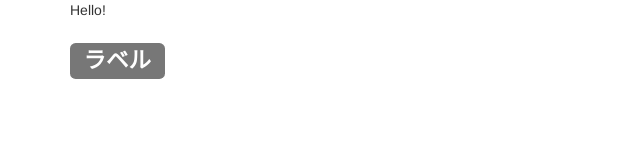
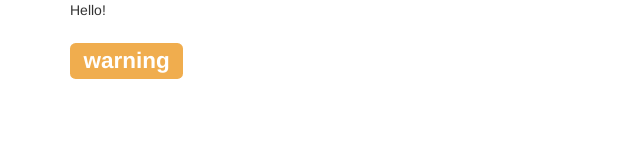
Before and after one commit to jintan1123/2016web2-3, a plain HTML site: page index.html in a window 1280 px wide. Shown: the whole page, without its empty margins (0-640 px from the left). Drawn offline with nearby package versions, Linux system fonts and the light colour scheme.

Commit message:
Update index.html

```diff
--- a/index.html
+++ b/index.html
@@ -3,13 +3,13 @@
   <head>
     <meta charset="utf-8">
     <meta name="viewport" content="width=divice-width, initial-scale=1">
-    <title>Bootstrap</title>
+    <title>Bootstrapを用いたホームページ</title>
     <link rel="stylesheet" href="https://maxcdn.bootstrapcdn.com/bootstrap/3.3.7/css/bootstrap.min.css">
   </head>
   <body>
     <div class="container">
       Hello!
-      <h2><span class="label label-default">ラベル</span></h2>
+      <h2><span class="label label-warning">warning</span></h2>
     </div>
 
     <script src="//ajax.googleapis.com/ajax/libs/jquery.min.js"></script>
```
